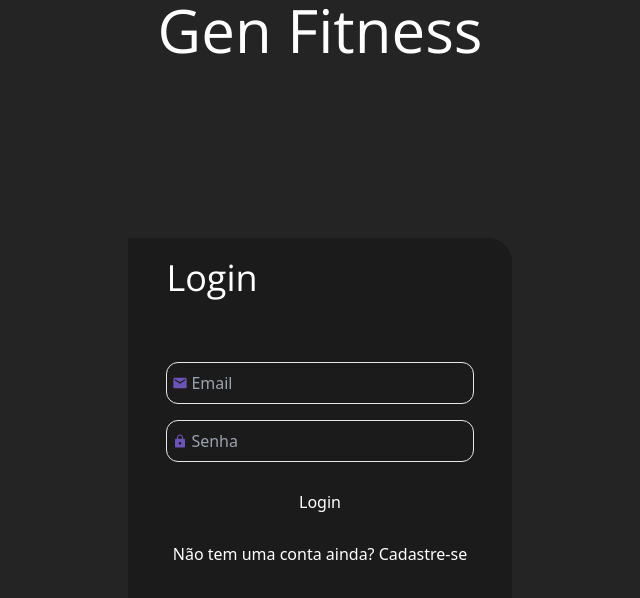
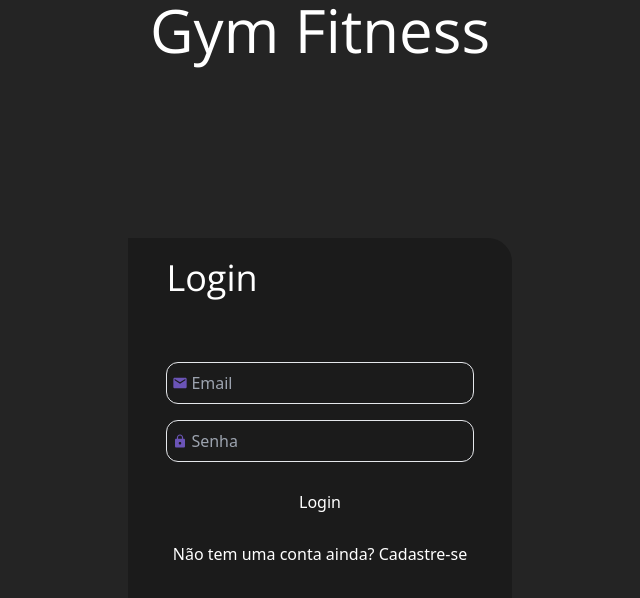
Before and after one commit to marlleyck/fitness-project, a React (Vite) app in the folder frontend/: page / in a window 1280 px wide. Shown: the top 598 px of the page, without its empty margins (320-960 px from the left). Built offline with nearby package versions, Linux system fonts and the light colour scheme.

Commit message:
style: changed title home page

```diff
--- a/frontend/src/pages/Home/index.tsx
+++ b/frontend/src/pages/Home/index.tsx
@@ -4,7 +4,7 @@ export const Home = () => {
     return (
         <div className="w-screen h-screen bg-black flex items-center justify-start flex-col">
             <header>
-                <h1 className="text-white font-Open_Sans text-6xl">Gen Fitness</h1>
+                <h1 className="text-white font-Open_Sans text-6xl font-thin">Gym Fitness</h1>
             </header>
 
 
```
